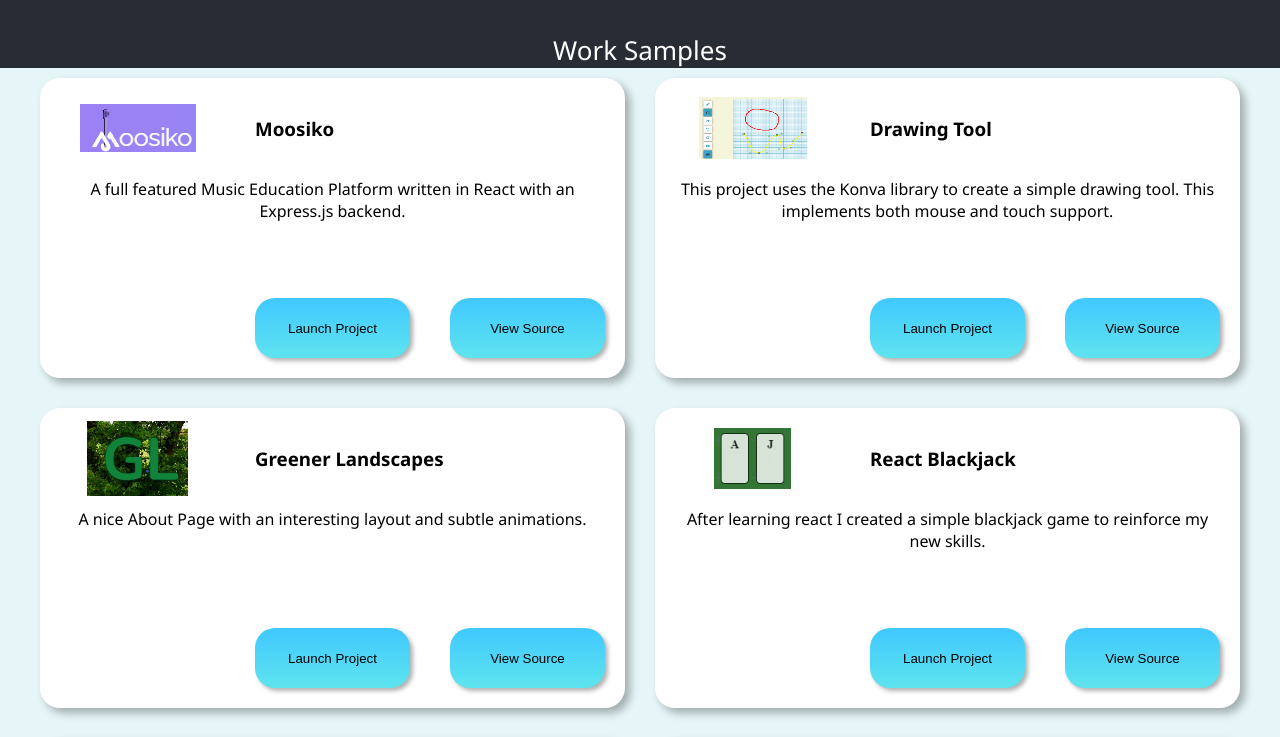
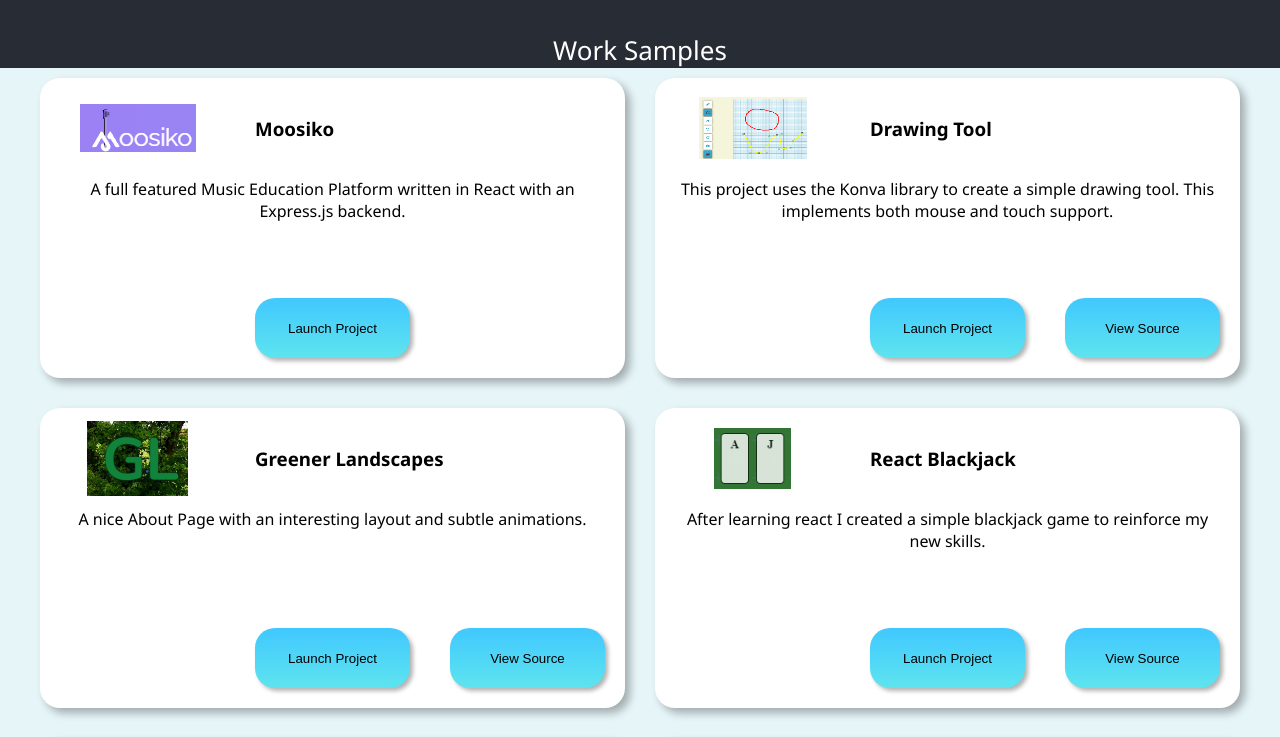
Before and after one commit to BMcdavitt/homepage, a React (Create React App) app: page / in a window 1280 px wide. Shown: the part 768-1505 px from the top of the page. Built offline with nearby package versions, Linux system fonts and the light colour scheme.

Commit message:
fix: Hid view source if not available

```diff
--- a/src/ProjectCard.js
+++ b/src/ProjectCard.js
@@ -12,7 +12,7 @@ function ProjectCard(props) {
       <p className="cardDescription">{props.description}</p>
       {specificationButton(props)}
       <button className="launchApp" onClick={() => launchApp(props.link)}>Launch Project</button>
-            <button className="launchSource" onClick={() => launchApp(props.source)}>View Source</button>
+      {launchSourceButton(props)}
 
     </div>
   )
@@ -22,13 +22,19 @@ function launchApp(link) {
   window.open(link)
 }
 
-function specificationButton(props)
-{
+function specificationButton(props) {
   // return <button className="specification">{props.specificatonText}</button>
-    if(props.specification) {
+  if (props.specification) {
     return <button className="specification" onClick={() => launchApp(props.specification)}>{props.specificationText}</button>
   }
 
 }
 
+function launchSourceButton(props) {
+  if (props.source) {
+    return <button className="launchSource" onClick={() => launchApp(props.source)}>View Source</button>
+  }
+}
+
+
 export default ProjectCard
```
Lines whose indentation alone changed are shown as unchanged.
